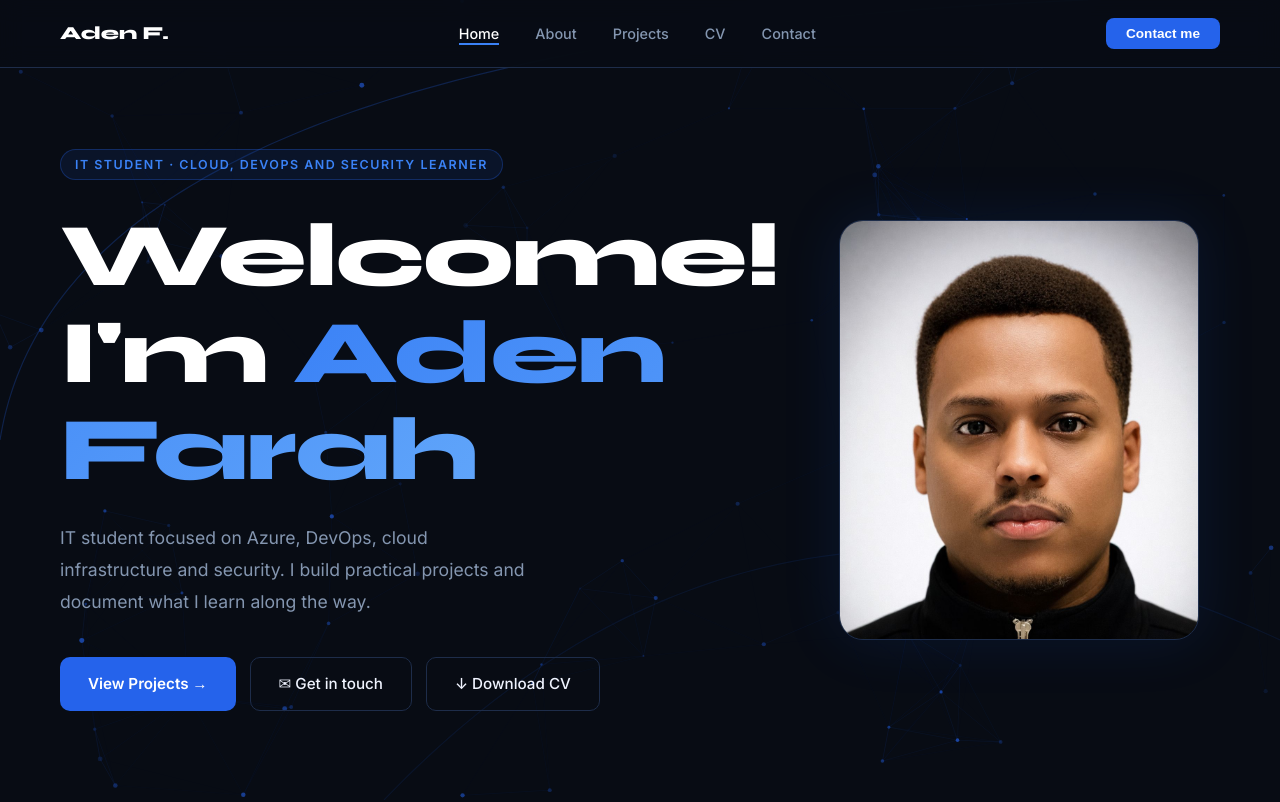
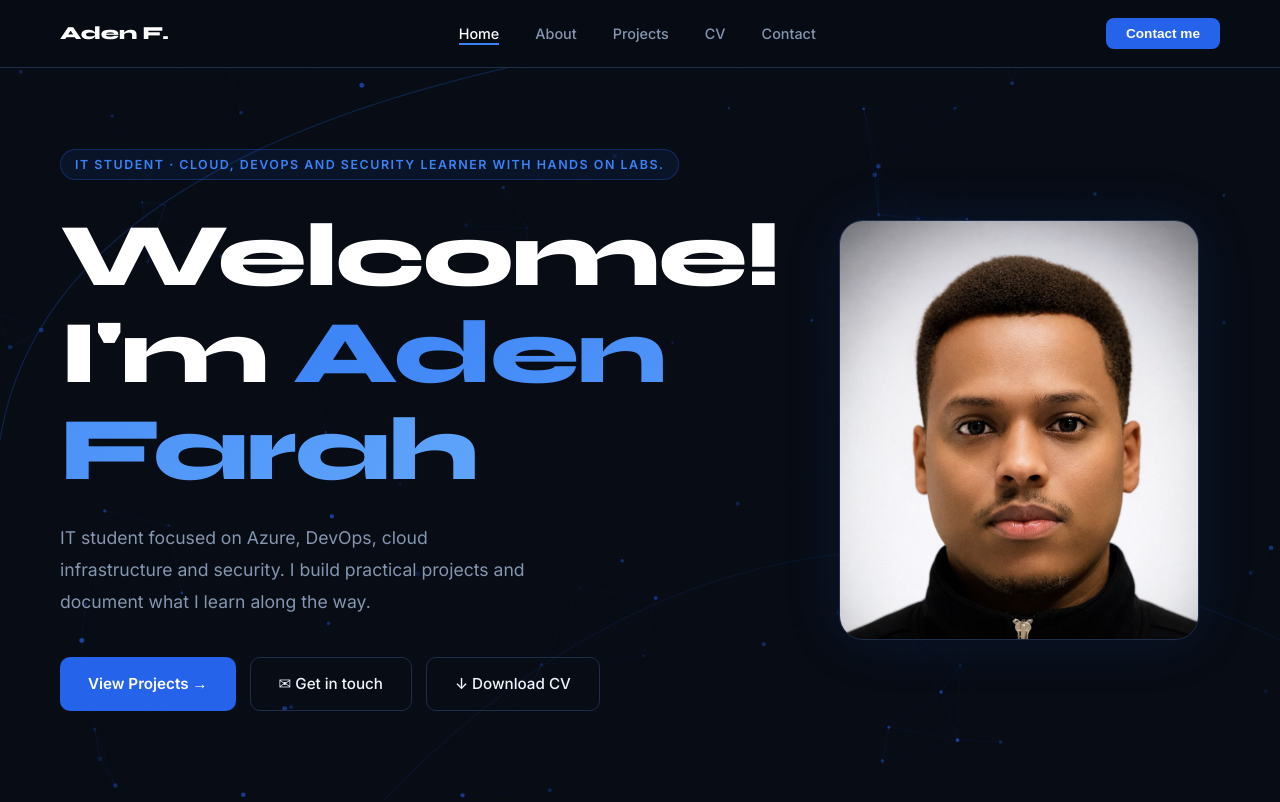
Before and after one commit to aden-farah/aden-portfolio, a plain HTML site: page index.html in a window 1280 px wide. Shown: the top 802 px of the page. Drawn offline with Linux system fonts and the light colour scheme.

Commit message:
testing github action deployment second time

```diff
--- a/index.html
+++ b/index.html
@@ -1104,7 +1104,7 @@
     <section id="home">
       <div class="hero-text fade-in">
         <div class="hero-eyebrow">
-          IT Student · Cloud, Devops and Security Learner
+          IT Student · Cloud, Devops and Security Learner with hands on labs.
         </div>
         <h1 class="hero-title">Welcome!<br />I'm <span>Aden Farah</span></h1>
         <p class="hero-sub">
```
